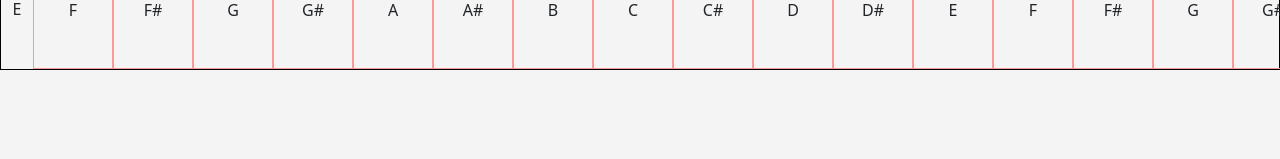
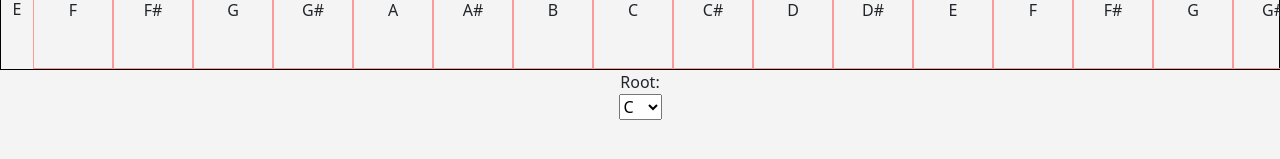
Before and after one commit to nvduran/guitar-theory-site, a React (Create React App) app: page /FullFretboard in a window 1280 px wide. Shown: the part 199-358 px from the top of the page. Built offline with nearby package versions, Linux system fonts and the light colour scheme.

Commit message:
selector changing but not class

```diff
--- a/src/components/FullFretboard/index.js
+++ b/src/components/FullFretboard/index.js
@@ -3,8 +3,10 @@ import { useState } from "react";
 import "../../styles/FullFretboard.css";
 
 export default function FullFretboard() {
+        const [updatePage, setUpdatePage] = useState(false);
         const [userFilters, setUserFilters] = useState({
                 noteNames: true,
+                keyRoot: "C",
         });
         // INITIAL FRETBORD OBJECT
         const [fretboardObj, setFretboardObj] = useState({
@@ -210,7 +212,37 @@ export default function FullFretboard() {
                 },
         });
 
-        console.log(fretboardObj);
+        const handleRootChange = (e) => {
+                console.log(userFilters);
+                let tempUserFilters = userFilters;
+                console.log(tempUserFilters);
+                tempUserFilters.keyRoot = e.target.value.toString();
+                tempUserFilters.noteNames = userFilters.noteNames;
+                console.log(tempUserFilters);
+
+                setUserFilters(tempUserFilters);
+                console.log(userFilters);
+
+                changeNoteHighlighting(e.target.value.toString());
+        };
+
+        const changeNoteHighlighting = (note) => {
+                console.log("changeNoteHighlighting() called with note: " + note);
+                let tempFretboardObj = fretboardObj;
+
+                for (let i = 0; i < 25; i++) {
+                        for (let j = 1; j < 7; j++) {
+                                if (tempFretboardObj.fret + i.string + j.pitch === note) {
+                                        tempFretboardObj["fret" + i]["string" + j].divClass = "highlighted-note";
+                                } else {
+                                        tempFretboardObj["fret" + i]["string" + j].divClass = "";
+                                }
+                        }
+                }
+
+                setFretboardObj(tempFretboardObj);
+                setUpdatePage(!updatePage);
+        };
 
         return (
                 <div>
@@ -418,6 +450,14 @@ export default function FullFretboard() {
                                         </div>
                                 </div>
                         </div>
+
+                        <div className="ff-key-selection">
+                                <div className="ff-key-selection-title">Root:</div>
+                                <select value={userFilters.keyRoot} onChange={handleRootChange} className="">
+                                        <option value="C">C</option>
+                                        <option value="C#">C#</option>
+                                </select>
+                        </div>
                 </div>
         );
 }
```
